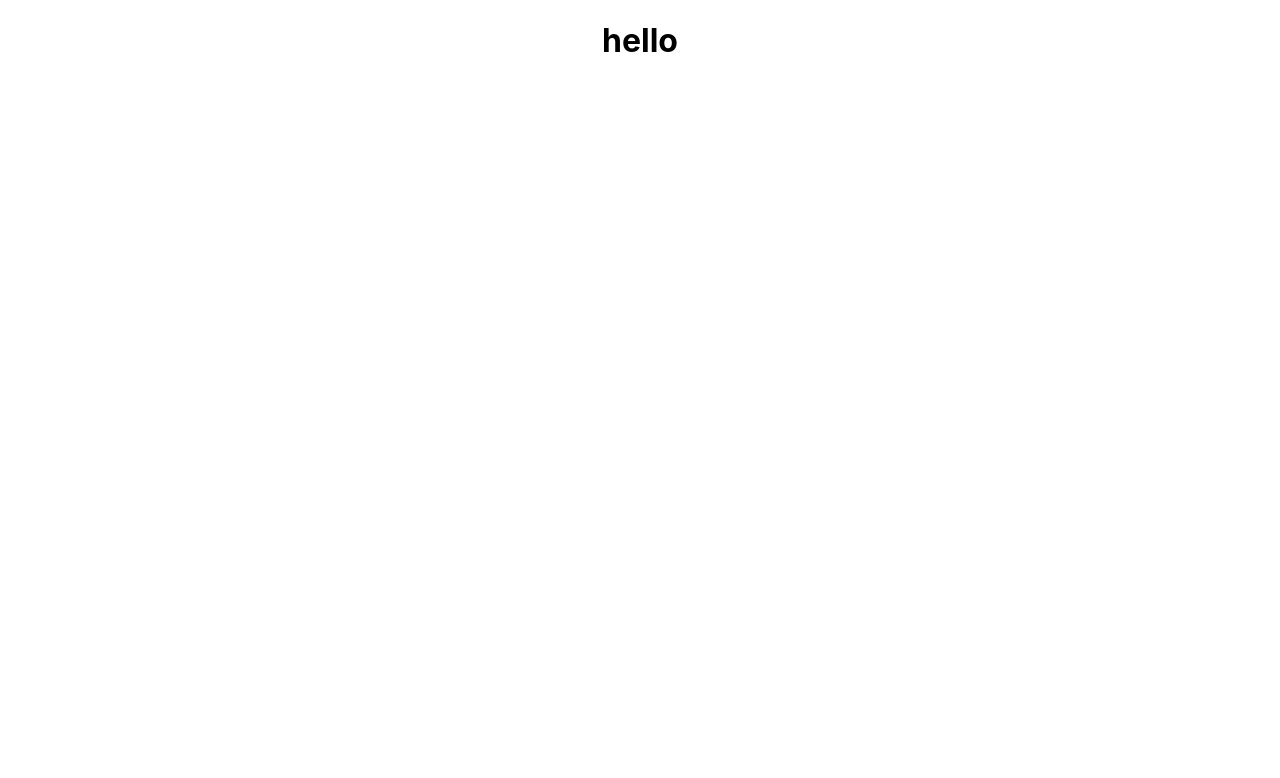
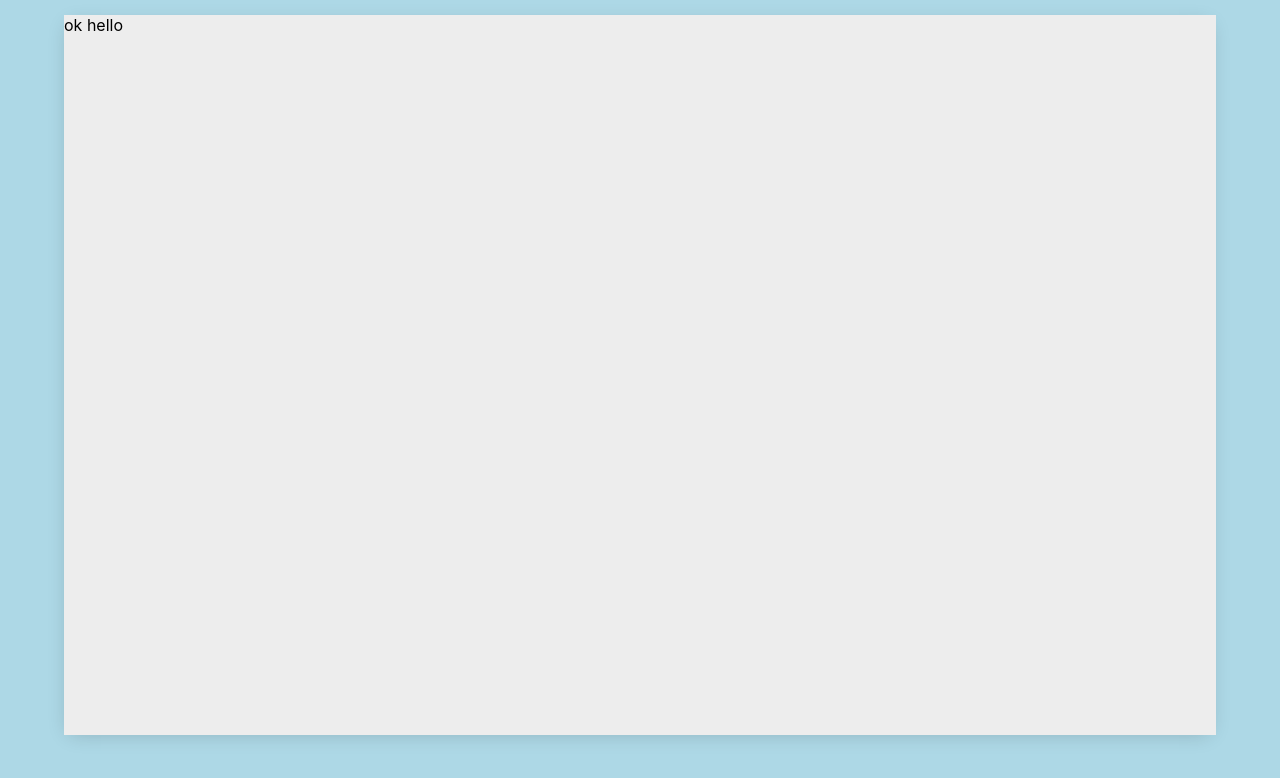
Before and after one commit to saddamarbaa/whatsapp-clone, a React (Create React App) app: page / in a window 1280 px wide. Shown: the top 778 px of the page. Built offline with nearby package versions, Linux system fonts and the light colour scheme.

Commit message:
ADD:styled app component

```diff
--- a/src/App.js
+++ b/src/App.js
@@ -1,13 +1,38 @@
-import "./App.css";
+import styled from "styled-components";
+import React from "react";
 
-function App() {
+const App = () => {
   return (
-    <div className="App">
-      <header className="App-header">
-        <h1> hello </h1>
-      </header>
-    </div>
+    <Wrapper>
+      <AppContainer>
+        <AppBody>ok hello</AppBody>
+      </AppContainer>
+    </Wrapper>
   );
-}
+};
 
 export default App;
+
+const Wrapper = styled.div`
+  * {
+    margin: 0;
+    padding: 0;
+    box-sizing: border-box;
+  }
+`;
+
+const AppContainer = styled.div`
+  background-color: lightblue;
+  height: 100vh;
+  display: flex;
+  align-items: center;
+  justify-content: center;
+`;
+
+const AppBody = styled.div`
+  background-color: #ededed;
+  height: 90vh;
+  width: 90vw;
+  margin-top: -50px;
+  box-shadow: -1px 4px 20px -6px rgba(0, 0, 0, 0.2);
+`;
```
